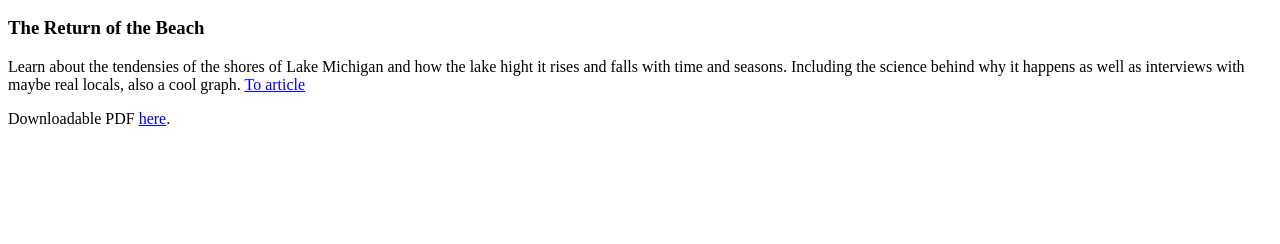
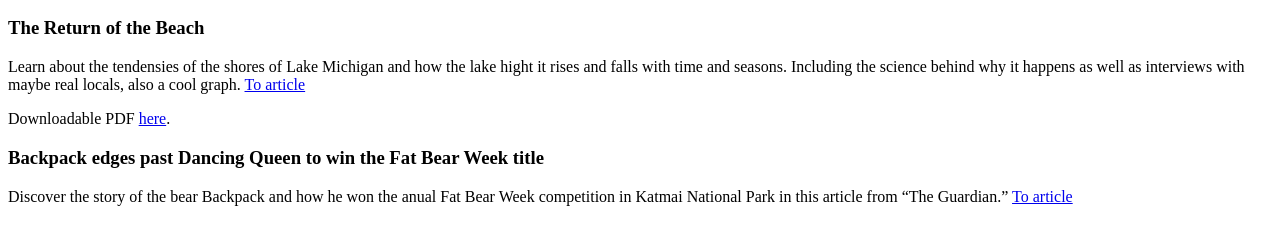
Before and after one commit to jriker105/live-website-mi-virtual-assignment-1-6, a plain HTML site: page index.html in a window 1280 px wide. Shown: the part 96-340 px from the top of the page. Drawn offline with Linux system fonts and the light colour scheme.

Commit message:
External article

```diff
--- a/index.html
+++ b/index.html
@@ -12,6 +12,9 @@
             falls with time and seasons. Including the science behind why it happens as well as interviews
             with maybe real locals, also a cool graph. <a href="https://online-news-article-mi-virtual-assignment-1-4.jriker105.workers.dev/" target="_self">To article</a></p>
         <p>Downloadable PDF <a href="document/article.pdf" target="_blank">here</a>.</p>
+        <h3>Backpack edges past Dancing Queen to win the Fat Bear Week title</h3>
+        <p>Discover the story of the bear Backpack and how he won the anual Fat Bear Week competition in
+            Katmai National Park in this article from <q>The Guardian.</q> <a href="https://www.theguardian.com/us-news/2026/sep/30/backpack-wins-fat-bear-week" target="_blank">To article</a></p>
     </body>
 </html>
 </DOCTYPE>
```
